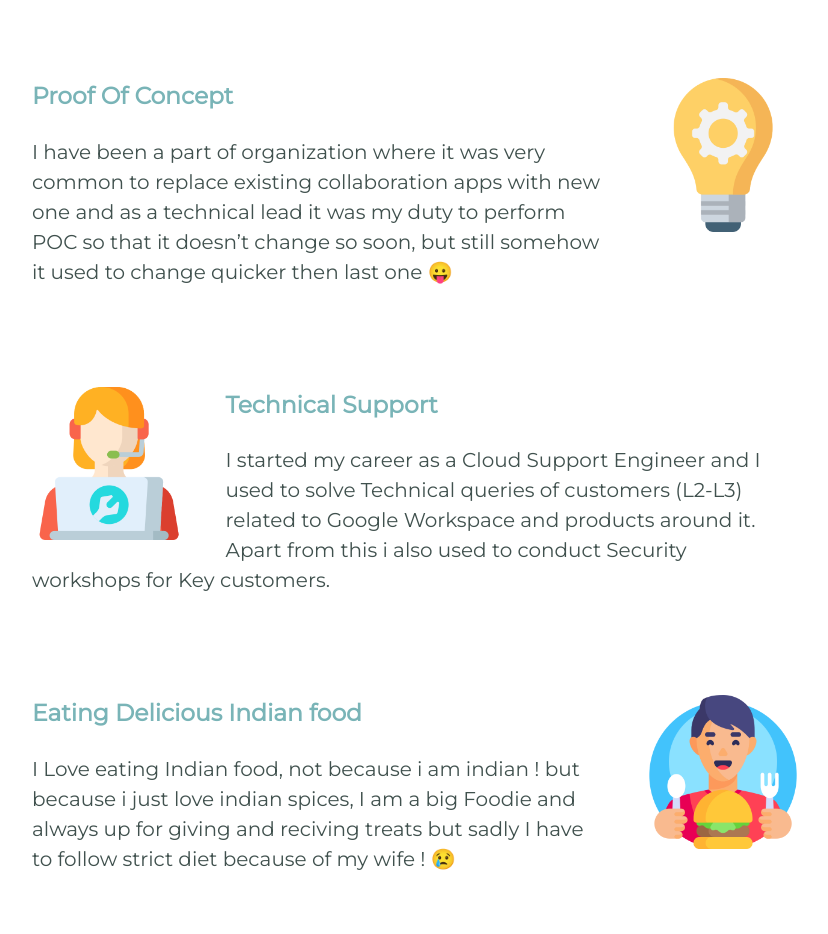
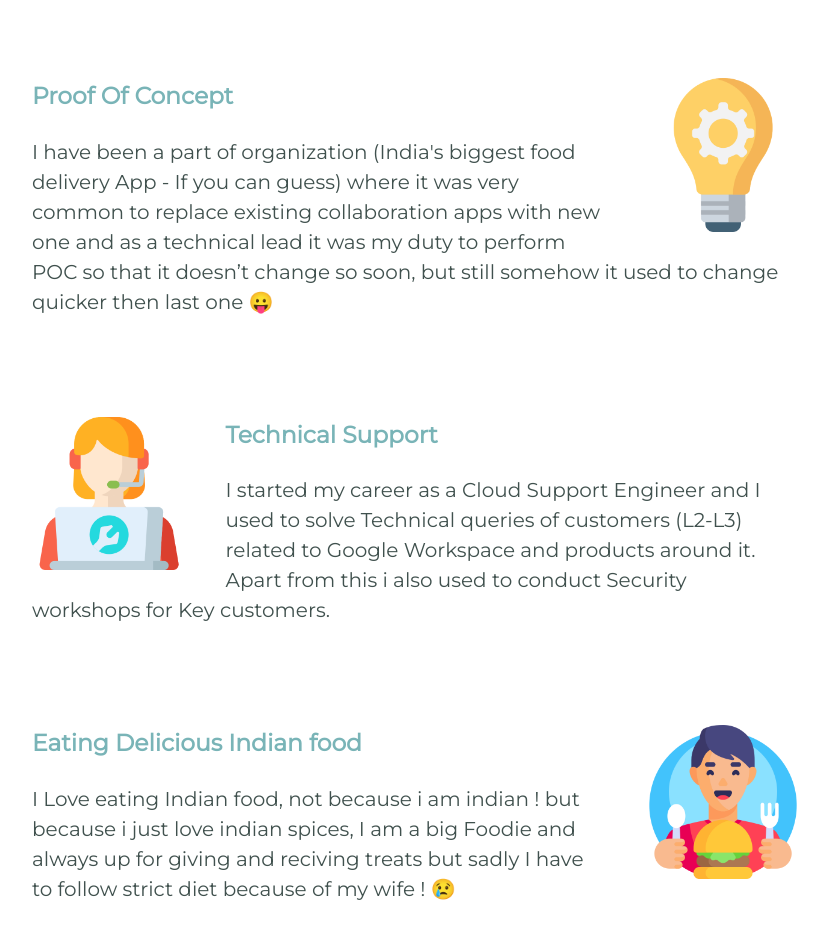
Before and after one commit to Abhimehta-pixel/Profile, a plain HTML site: page index.html in a window 1280 px wide. Shown: the part 2680-3614 px from the top of the page, without its empty margins (224-1052 px from the left). Drawn offline with Linux system fonts and the light colour scheme.

Commit message:
Update index.html

```diff
--- a/index.html
+++ b/index.html
@@ -54,7 +54,7 @@
       <div class="skill-row">
         <img class="poc" src="concept.png" alt="">
         <h3>Proof Of Concept</h3>
-        <p>I have been a part of organization where it was very common to replace existing collaboration apps with new one and as a technical lead it was my duty to perform POC so that it doesn’t change so soon, but still somehow it used to change quicker then last one 😛</p>
+        <p>I have been a part of organization (India's biggest food delivery App - If you can guess) where it was very common to replace existing collaboration apps with new one and as a technical lead it was my duty to perform POC so that it doesn’t change so soon, but still somehow it used to change quicker then last one 😛</p>
       </div>
       <div class="skill-row">
         <img class="technical-support" src="support.png" alt="">
```
